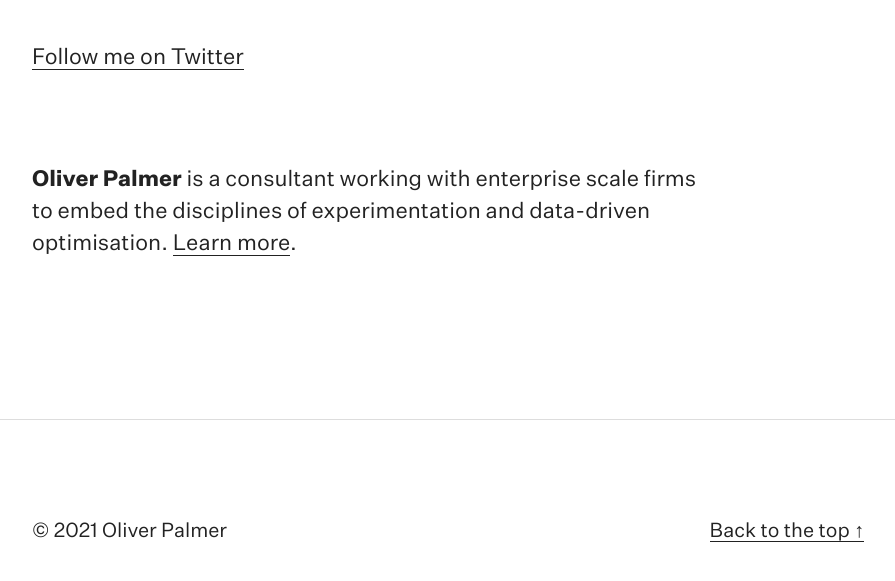
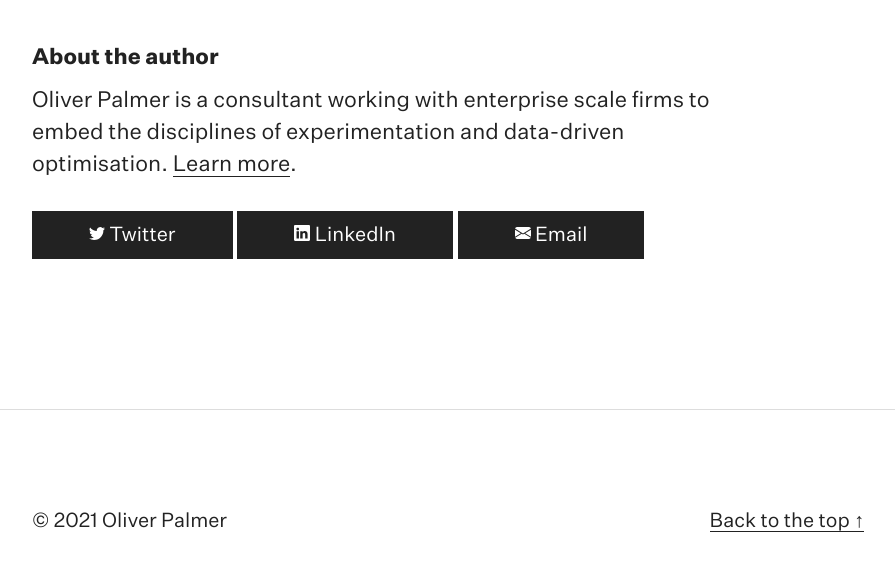
Before and after one commit to olleepalmer/olleepalmer.github.io, a Jekyll site: the page built from 2019-08-21-nest-thermostat.md, in a window 1280 px wide and 900 px high, scrolled down 5230 px, cut to the strip 300-881 px from the top of the window. Shown: the whole strip, without its empty margins (192-1087 px from the left). Built offline with Jekyll 4.4.1, drawn with Linux system fonts in a browser that asks for light colours; nearby versions of some CDN libraries; comment, search, counter and statistics services are not loaded.

Commit message:
Bottom of post buttons, author section

```diff
--- a/_includes/book.html
+++ b/_includes/book.html
@@ -1,17 +1,38 @@
 
 <!--.section-->
 <div class="container">
-  <div class="row">
-    <div class="col-12">
-      <p class="mt-5">
-        <a href="https://www.twitter.com/ollee">Follow me on Twitter</a>
-      </p>
-  </div></div>
 
-<div class="row mt-5">
+
+   <div class="row mt-5">
+    <div class="col-sm-10">
+
+      <h3 style="margin-bottom: 0.5rem">About the author</h3>
+<p>
+Oliver Palmer is a consultant working with enterprise scale firms to embed the disciplines of experimentation and data-driven optimisation. <a href="/about">Learn&nbsp;more</a>.</a></p>
+</div>
+</div>
+
+<div class="row mt-1">
   <div class="col-sm-10">
-    <p>
-<strong>Oliver Palmer</strong> is a consultant working with enterprise scale firms to embed the disciplines of experimentation and data-driven optimisation. <a href="/about">Learn&nbsp;more</a>.</a></p>
+
+      <a type="button" class="btn btn-primary" href="https://www.twitter.com/ollee"><svg xmlns="http://www.w3.org/2000/svg" width="16" height="16" fill="currentColor" class="bi bi-twitter" viewBox="0 0 16 16">
+        <path d="M5.026 15c6.038 0 9.341-5.003 9.341-9.334 0-.14 0-.282-.006-.422A6.685 6.685 0 0 0 16 3.542a6.658 6.658 0 0 1-1.889.518 3.301 3.301 0 0 0 1.447-1.817 6.533 6.533 0 0 1-2.087.793A3.286 3.286 0 0 0 7.875 6.03a9.325 9.325 0 0 1-6.767-3.429 3.289 3.289 0 0 0 1.018 4.382A3.323 3.323 0 0 1 .64 6.575v.045a3.288 3.288 0 0 0 2.632 3.218 3.203 3.203 0 0 1-.865.115 3.23 3.23 0 0 1-.614-.057 3.283 3.283 0 0 0 3.067 2.277A6.588 6.588 0 0 1 .78 13.58a6.32 6.32 0 0 1-.78-.045A9.344 9.344 0 0 0 5.026 15z"/>
+      </svg> Twitter
+    </a>
+
+
+
+        <a type="button"  type="button" class="btn btn-primary" href="https://www.linkedin.com/in/ollee"><svg xmlns="http://www.w3.org/2000/svg" width="16" height="16" fill="currentColor" class="bi bi-linkedin" viewBox="0 0 16 16">
+        <path d="M0 1.146C0 .513.526 0 1.175 0h13.65C15.474 0 16 .513 16 1.146v13.708c0 .633-.526 1.146-1.175 1.146H1.175C.526 16 0 15.487 0 14.854V1.146zm4.943 12.248V6.169H2.542v7.225h2.401zm-1.2-8.212c.837 0 1.358-.554 1.358-1.248-.015-.709-.52-1.248-1.342-1.248-.822 0-1.359.54-1.359 1.248 0 .694.521 1.248 1.327 1.248h.016zm4.908 8.212V9.359c0-.216.016-.432.08-.586.173-.431.568-.878 1.232-.878.869 0 1.216.662 1.216 1.634v3.865h2.401V9.25c0-2.22-1.184-3.252-2.764-3.252-1.274 0-1.845.7-2.165 1.193v.025h-.016a5.54 5.54 0 0 1 .016-.025V6.169h-2.4c.03.678 0 7.225 0 7.225h2.4z"/>
+      </svg>  LinkedIn</button></a>
+
+      <a type="button" class="btn btn-primary" href="mailto:op@publicbasic.com"><svg xmlns="http://www.w3.org/2000/svg" width="16" height="16" fill="currentColor" class="bi bi-envelope-fill" viewBox="0 0 16 16">
+        <path d="M.05 3.555A2 2 0 0 1 2 2h12a2 2 0 0 1 1.95 1.555L8 8.414.05 3.555zM0 4.697v7.104l5.803-3.558L0 4.697zM6.761 8.83l-6.57 4.027A2 2 0 0 0 2 14h12a2 2 0 0 0 1.808-1.144l-6.57-4.027L8 9.586l-1.239-.757zm3.436-.586L16 11.801V4.697l-5.803 3.546z"/>
+      </svg>  Email</button>
+    </a>
+   </div>
+   </div>
+
 </div>
 </div>
 
--- a/_includes/header.html
+++ b/_includes/header.html
@@ -32,6 +32,8 @@
 	<link rel="stylesheet" href="/css/new-css.css" />
 	<!-- Image zoom plugin -->
 	<link href="/css/featherlight.css" type="text/css" rel="stylesheet" />
+	<!-- Bootstrap icons -->
+	<link rel="stylesheet" href="https://cdn.jsdelivr.net/npm/bootstrap-icons@1.4.1/font/bootstrap-icons.css">
 	<!-- Meta-->
 	<meta charset="utf-8">
 	{% if page.id %}
```
